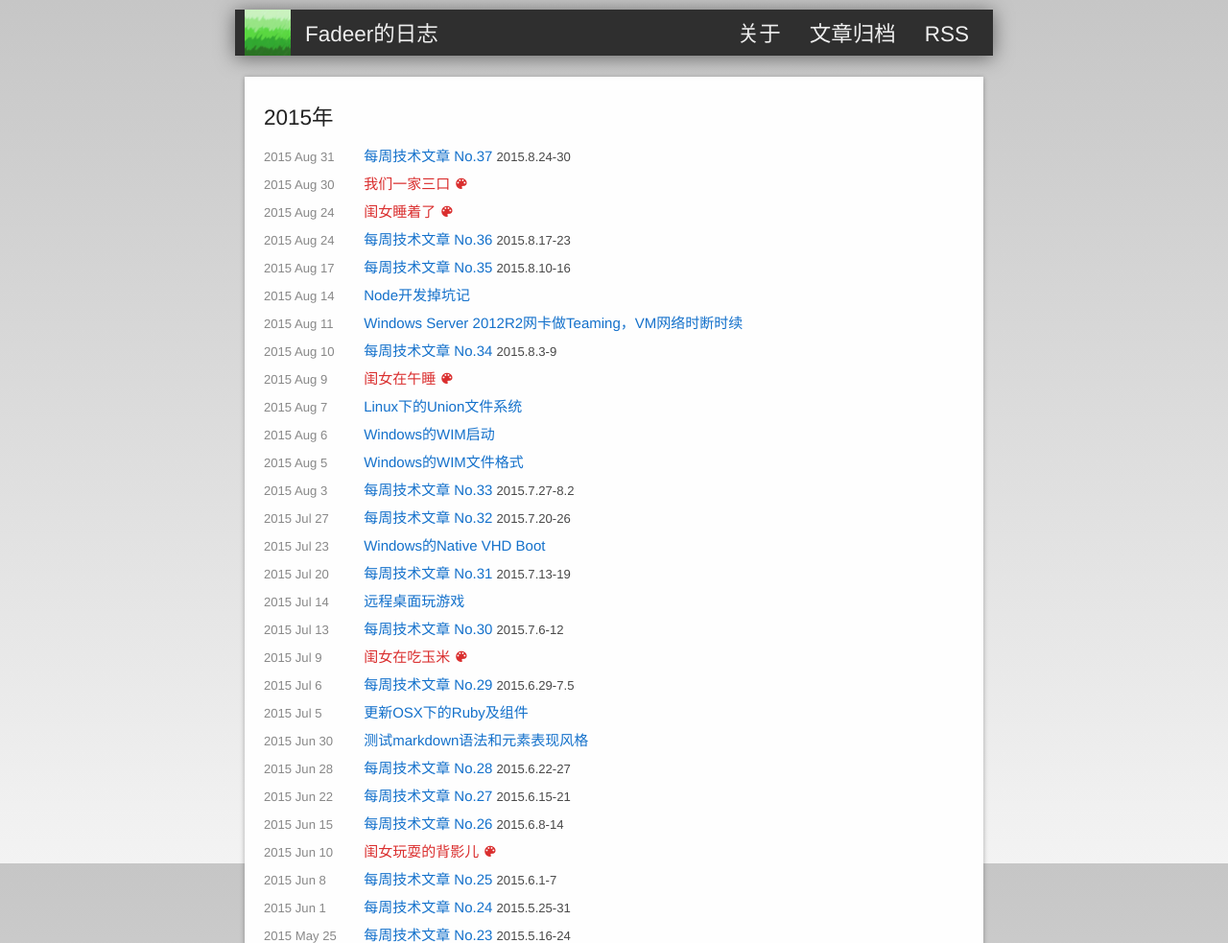
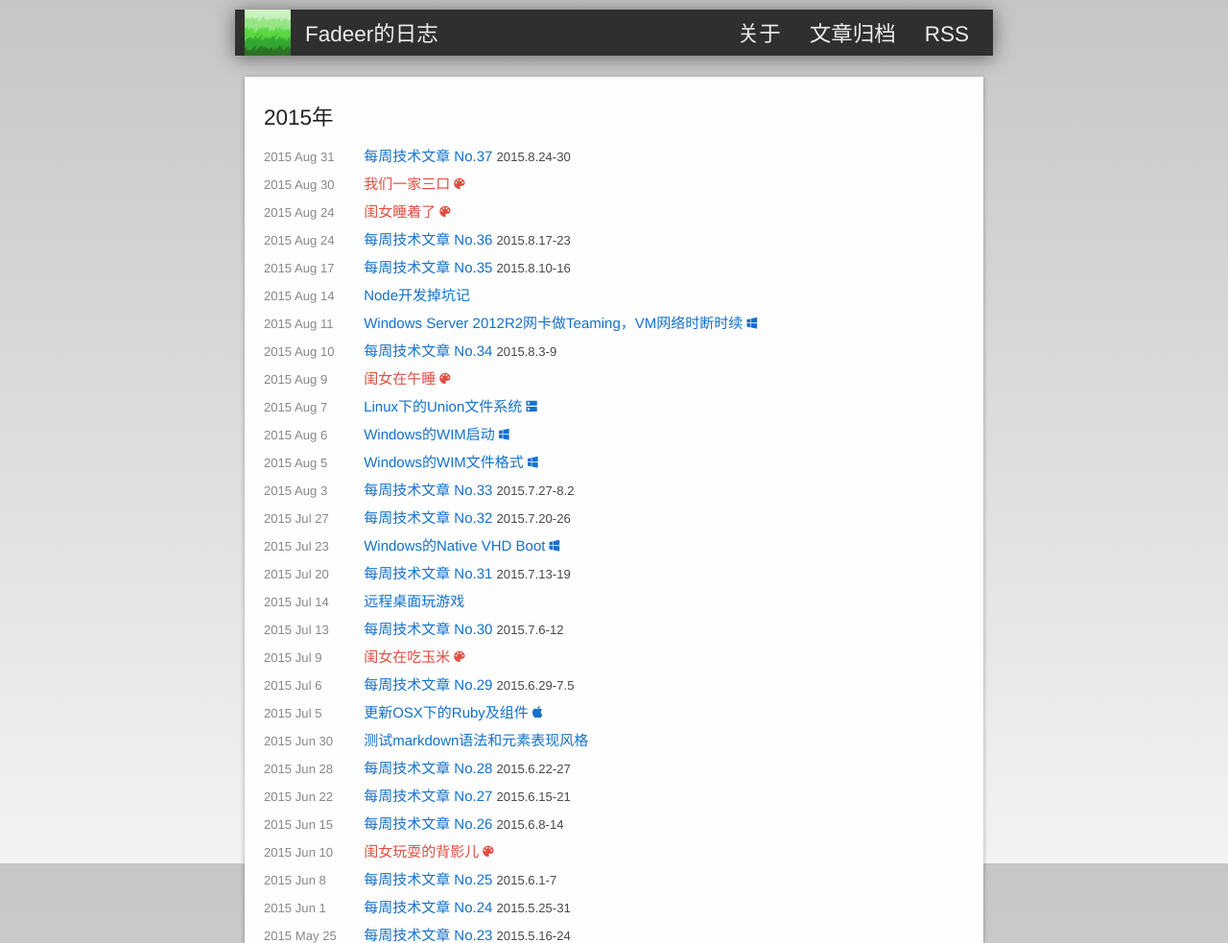
Before and after one commit to fadeer/fadeer.github.io, a Jekyll site: the page built from archive.html, in a window 1280 px wide and 1400 px high. Shown: the top 983 px of the window at 96% size. Built offline with Jekyll 4.4.1, drawn with Linux system fonts in a browser that asks for light colours.

Commit message:
update style

```diff
--- a/archive.html
+++ b/archive.html
@@ -19,11 +19,15 @@ layout: default
         <span class="apost-date">{{ post.date | date: "%Y %b %-d"}}</span>
 	<a class="
 	   {% for cate in post.categories %}{% if cate == "生活" %} apost-life{% endif %}{% endfor %}
-       	          " href="{{ post.url }}">{{ post.title }}</a>
+       	          " href="{{ post.url }}">{{ post.title }}
 	{% for tag in post.tags %}
-		{% if tag == "Sketch" %}<i class="apost-icon zmdi zmdi-palette"></i>{% endif %}
-		{% if tag == "Running" %}<i class="apost-icon zmdi zmdi-run"></i>{% endif %}
+		{% if tag == "Sketch" %}<i class="zmdi zmdi-palette"></i>{% endif %}
+		{% if tag == "Running" %}<i class="zmdi zmdi-run"></i>{% endif %}
+		{% if tag == "Windows" %}<i class="zmdi zmdi-windows"></i>{% endif %}
+		{% if tag == "Linux" %}<i class="zmdi zmdi-dns"></i>{% endif %}
+		{% if tag == "OSX" %}<i class="zmdi zmdi-apple"></i>{% endif %}
 	{% endfor %}
+	</a>
 	<span class="apost-title2">{{ post.title2 }}</span>
     </li>
 
--- a/css/main.scss
+++ b/css/main.scss
@@ -30,12 +30,12 @@ $background-color: #eee;
 $bg-color-t: #c6c6c6;
 $bg-color-b: #f3f3f3;
 $brand-color:      #1471CB; //#2880d5;
-$life-color: #DA2E2E;
-$meta-color: #469439;
+$life-color: #E04D40;
+$meta-color: #777;
 
 $code-color:	#eee;
 $code-color-bg: #3D3D3D;
-$code-color-l:	#2B9819;
+$code-color-l:	#E04D40;
 $code-color-bgl: #f3f3f3;
 
 $grey-color:       #888;
```
